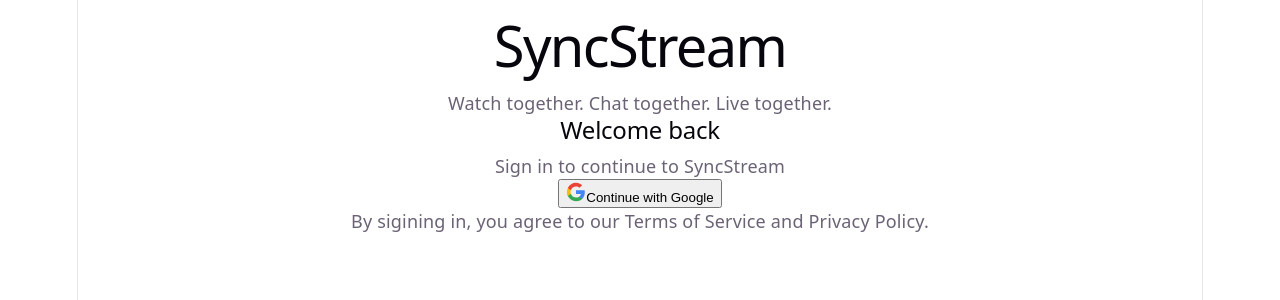
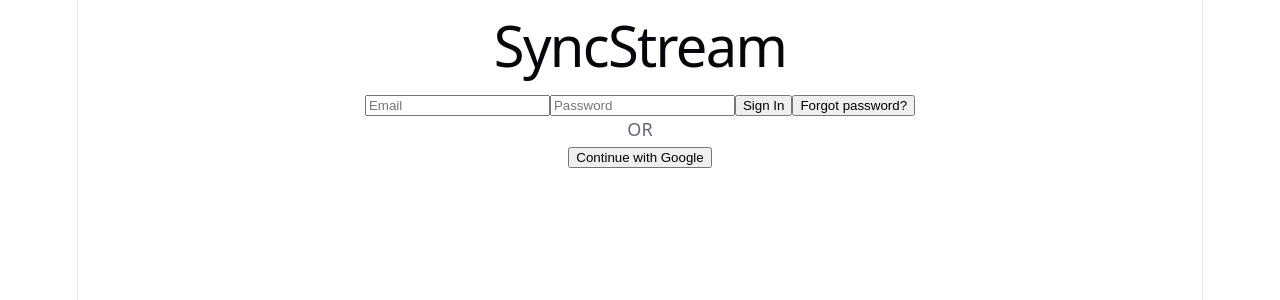
Before and after one commit to SyncStream-App/Sync-Stream, a React app in the folder frontend/: page /login in a window 1280 px wide. Shown: the top 300 px of the page. Built offline with nearby package versions, Linux system fonts and the light colour scheme; the HTML template or start-up script is replaced by a standard one.

Commit message:
SYNC-95 Total sprint 1

```diff
--- a/frontend/src/components/AppShell.jsx
+++ b/frontend/src/components/AppShell.jsx
@@ -1,7 +1,22 @@
-import {Outlet} from 'react-router-dom'
+import { Outlet, Link } from 'react-router-dom'
 
 export default function AppShell() {
-  return <div className="min-h-screen bg-brand-dark">
-    <Outlet />
-  </div>
+  return (
+    <div className="flex h-screen text-white">
+      <div className="w-64 bg-black p-4">
+        <h1 className="text-xl">SyncStream</h1>
+
+        <nav className="space-y-4 mt-6">
+          <Link to="/">Home</Link>
+          <Link to="/rooms">Rooms</Link>
+          <Link to="/messages">Messages</Link>
+          <Link to="/search">Search</Link>
+        </nav>
+      </div>
+
+      <div className="flex-1 p-6 bg-gray-900">
+        <Outlet />
+      </div>
+    </div>
+  )
 }
--- a/frontend/src/pages/LoginPage.jsx
+++ b/frontend/src/pages/LoginPage.jsx
@@ -1,87 +1,101 @@
 import { useAuthStore } from '../stores/authStore'
 import { useNavigate } from 'react-router-dom'
 import { useEffect, useState } from 'react'
-
+import { supabase } from '../lib/supabase'
 
 export default function LoginPage() {
-    // Add at top of LoginPage component temporarily
   const { signInWithGoogle, user, loading } = useAuthStore()
   const navigate = useNavigate()
-    const [isSigningIn, setIsSigningIn] = useState(false)
-    const [error, setError] = useState(null)
+
+  const [email, setEmail] = useState('')
+  const [password, setPassword] = useState('')
+  const [error, setError] = useState('')
+  const [isLoading, setIsLoading] = useState(false)
 
   useEffect(() => {
-        if(!loading && user) {
-            navigate(user.username ? '/': '/onboarding', {replace: true})
+    if (!loading && user) {
+      navigate(user.username ? '/' : '/onboarding', { replace: true })
     }
-    }, [user, loading, navigate])
+  }, [user, loading])
 
-    const handleGoogleSignIn = async() => {
-        try {
-            setIsSigningIn(true)
-            setError(null)
-            await signInWithGoogle()
-        } catch (err) {
-            setError('Failed to sign in with Google. Please try again.')
-            setIsSigningIn(false)
+  const handleEmailLogin = async () => {
+    setError('')
+    setIsLoading(true)
+
+    const { error } = await supabase.auth.signInWithPassword({
+      email,
+      password,
+    })
+
+    if (error) {
+      if (error.message.includes('Invalid login')) {
+        setError('Invalid email or password')
+      } else if (error.message.includes('Email not confirmed')) {
+        setError('Please verify your email before logging in')
+      } else {
+        setError(error.message)
       }
     }
-    if (loading) {
-        return (
-            <div className="min-h-screen bg-brand-dark flex items-center justify-center">
-                <div className="w-8 h-8 border-2 border-brand-purple border-t-transparent rounded-full animate-spin" />
-            </div>
-        )
+
+    setIsLoading(false)
   }
 
-    return(
-        <div className="min-h-screen bg-brand-dark flex items-center justify-center px-4">
-            <div className="w-full max-w-md">
-                {/* Logo + Title */}
-                <div className="text-center mb-10">
-                    <h1 className="text-5xl font-bold text-brand-purple mb-2">
+  const handleForgotPassword = async () => {
+    if (!email) return setError('Enter your email first')
+
+    await supabase.auth.resetPasswordForEmail(email)
+    setError('Password reset email sent')
+  }
+
+  return (
+    <div className="min-h-screen flex items-center justify-center bg-brand-dark text-white">
+      <div className="w-full max-w-md space-y-6">
+
+        <h1 className="text-3xl text-center font-bold text-brand-purple">
           SyncStream
         </h1>
-                    <p className="text-gray-400 text-lg">
-                        Watch together. Chat together. Live together.
-                    </p>
-                </div>
 
-                {/* Card */}
-                <div className="bg-white/5 border border-white/10 rounded-2xl p-8">
-                    <h2 className="text-white text-xl font-semibold text-center mb-2">
-                        Welcome back
-                    </h2>
-                    <p className="text-gray-400 text-sm text-center mb-8">
-                        Sign in to continue to SyncStream
-                    </p>
+        {/* Email Login */}
+        <input
+          placeholder="Email"
+          className="w-full p-3 rounded bg-white/10"
+          value={email}
+          onChange={(e) => setEmail(e.target.value)}
+        />
 
-                    {/* Google OAuth Button */}
+        <input
+          placeholder="Password"
+          type="password"
+          className="w-full p-3 rounded bg-white/10"
+          value={password}
+          onChange={(e) => setPassword(e.target.value)}
+        />
+
         <button
-                        onClick={handleGoogleSignIn}
-                        disabled={isSigningIn}
-                        className="w-full flex items-center justify-center gap-3 bg-white hover:bg-gray-50
-                                   text-gray-800 font-medium py-3 px-4 rounded-xl transition-all duration-200
-                                   disabled:opacity-60 disabled:cursor-not-allowed"
+          onClick={handleEmailLogin}
+          className="w-full bg-brand-purple p-3 rounded"
         >
-                        {/*Google SVG icon */}
-                        <svg width="20" height="20" viewBox="0 0 24 24">
-                            <path fill="#4285F4" d="M22.56 12.25c0-.78-.07-1.53-.2-2.25H12v4.26h5.92c-.26 1.37-1.04 2.53-2.21 3.31v2.77h3.57c2.08-1.92 3.28-4.74 3.28-8.09z"/>
-                            <path fill="#34A853" d="M12 23c2.97 0 5.46-.98 7.28-2.66l-3.57-2.77c-.98.66-2.23 1.06-3.71 1.06-2.86 0-5.29-1.93-6.16-4.53H2.18v2.84C3.99 20.53 7.7 23 12 23z"/>
-                            <path fill="#FBBC05" d="M5.84 14.09c-.22-.66-.35-1.36-.35-2.09s.13-1.43.35-2.09V7.07H2.18C1.43 8.55 1 10.22 1 12s.43 3.45 1.18 4.93l2.85-2.22.81-.62z"/>
-                            <path fill="#EA4335" d="M12 5.38c1.62 0 3.06.56 4.21 1.64l3.15-3.15C17.45 2.09 14.97 1 12 1 7.7 1 3.99 3.47 2.18 7.07l3.66 2.84c.87-2.6 3.3-4.53 6.16-4.53z"/>
-                        </svg>
-                        {isSigningIn ? 'Redirecting to Google...': 'Continue with Google'}
+          {isLoading ? 'Signing in...' : 'Sign In'}
         </button>
 
-                    {error && (
-                        <p className="mt-4 text-red-400 text-sm text-center">{error}</p>
-                    )}
+        <button
+          onClick={handleForgotPassword}
+          className="text-sm text-gray-400"
+        >
+          Forgot password?
+        </button>
 
-                    <p className="mt-6 text-gray-500 text-xs text-center">
-                        By sigining in, you agree to our Terms of Service and Privacy Policy.
-                    </p>
-                </div>
+        <div className="text-center text-gray-400">OR</div>
+
+        {/* Google */}
+        <button
+          onClick={signInWithGoogle}
+          className="w-full bg-white text-black p-3 rounded"
+        >
+          Continue with Google
+        </button>
+
+        {error && <p className="text-red-400 text-sm">{error}</p>}
       </div>
     </div>
   )
--- a/frontend/src/pages/OnboardingPage.jsx
+++ b/frontend/src/pages/OnboardingPage.jsx
@@ -1,37 +1,42 @@
-import { useState } from 'react'
-import { useNavigate } from 'react-router-dom'
+import { useState, useEffect } from 'react'
 import { useAuthStore } from '../stores/authStore'
 
 export default function OnboardingPage() {
-  const [username, setUsername] = useState('')
-  const [loading, setLoading] = useState(false)
-  const [error, setError] = useState('')
-
-  const navigate = useNavigate()
-
   const { token, user, setUser } = useAuthStore()
 
+  const [username, setUsername] = useState('')
+  const [available, setAvailable] = useState(null)
+  const [avatar, setAvatar] = useState(null)
+
+  useEffect(() => {
+    const delay = setTimeout(async () => {
+      if (username.length >= 3) {
+        const res = await fetch(
+          `${import.meta.env.VITE_API_URL}/users/check-username?username=${username}`
+        )
+        const data = await res.json()
+        setAvailable(data.available)
+      }
+    }, 400)
+
+    return () => clearTimeout(delay)
+  }, [username])
+
   const handleSubmit = async () => {
-    setError('')
-    if (!token) {
-      setError("Token not ready. Please wait or refresh.")
-      return
+    let avatar_url = null
+
+    if (avatar) {
+      const formData = new FormData()
+      formData.append('file', avatar)
+
+      const res = await fetch(`${import.meta.env.VITE_API_URL}/media/avatar`, {
+        method: 'POST',
+        body: formData,
+      })
+
+      const data = await res.json()
+      avatar_url = data.url
     }
-    // ✅ Basic validation
-    if (!username.trim()) {
-      return setError('Username is required')
-    }
-
-    if (username.length < 3) {
-      return setError('Username must be at least 3 characters')
-    }
-
-    if (!token) {
-      return setError('Authentication error. Please login again.')
-    }
-    console.log("🚀 TOKEN USED IN PATCH:", token)
-    try {
-      setLoading(true)
 
     const res = await fetch(`${import.meta.env.VITE_API_URL}/users/me`, {
       method: 'PATCH',
@@ -39,65 +44,30 @@
         'Content-Type': 'application/json',
         Authorization: `Bearer ${token}`,
       },
-        body: JSON.stringify({ username }),
+      body: JSON.stringify({ username, avatar_url }),
     })
-
-      if (!res.ok) {
-        const text = await res.text()
-        throw new Error(text || 'Failed to update user')
-      }
 
     const data = await res.json()
 
-      // ✅ Safe state update
-      setUser({
-        ...(user || {}),
-        ...(data.user || {}),
-        is_onboarded: true,
-      })
-
-      // ✅ Redirect after success
-      navigate('/')
-    } catch (err) {
-      console.error(err)
-      setError('Something went wrong. Try again.')
-    } finally {
-      setLoading(false)
-    }
+    setUser({ ...(user || {}), ...(data.user || {}), is_onboarded: true })
   }
 
   return (
-    <div style={{ padding: '2rem' }}>
-      <h1>Choose Username</h1>
+    <div className="p-6 text-white">
+      <h1>Setup Profile</h1>
 
       <input
+        placeholder="Username"
         value={username}
-        onChange={(e) => setUsername(e.target.value)}
-        placeholder="Enter username"
-        style={{
-          padding: '0.5rem',
-          marginTop: '1rem',
-          display: 'block',
-        }}
+        onChange={(e)=>setUsername(e.target.value)}
       />
 
-      {error && (
-        <p style={{ color: 'red', marginTop: '0.5rem' }}>
-          {error}
-        </p>
-      )}
+      {available === true && <p className="text-green-400">Available</p>}
+      {available === false && <p className="text-red-400">Taken</p>}
 
-      <button
-        onClick={handleSubmit}
-        disabled={!token || loading}
-        style={{
-          marginTop: '1rem',
-          padding: '0.5rem 1rem',
-          cursor: loading ? 'not-allowed' : 'pointer',
-        }}
-      >
-        {loading ? 'Saving...' : 'Continue'}
-      </button>
+      <input type="file" onChange={(e)=>setAvatar(e.target.files[0])} />
+
+      <button onClick={handleSubmit}>Finish</button>
     </div>
   )
 }
--- a/frontend/src/stores/authStore.jsx
+++ b/frontend/src/stores/authStore.jsx
@@ -120,8 +120,9 @@
   },
 
   toggleTheme: () => {
-    set((state) => ({
-      theme: state.theme === 'dark' ? 'light' : 'dark',
-    }))
+    const current = get().theme
+    const next = current === 'dark' ? 'light' : 'dark'
+    document.documentElement.classList.toggle('dark', next === 'dark')
+    set({ theme: next })
   },
 }))
```
Also changed, not shown: frontend/src/pages/SignUpPage.jsx (added, +90 -0 lines), 2 other files (tests, documents, lock files or other folders). Lines whose indentation alone changed are shown as unchanged.
